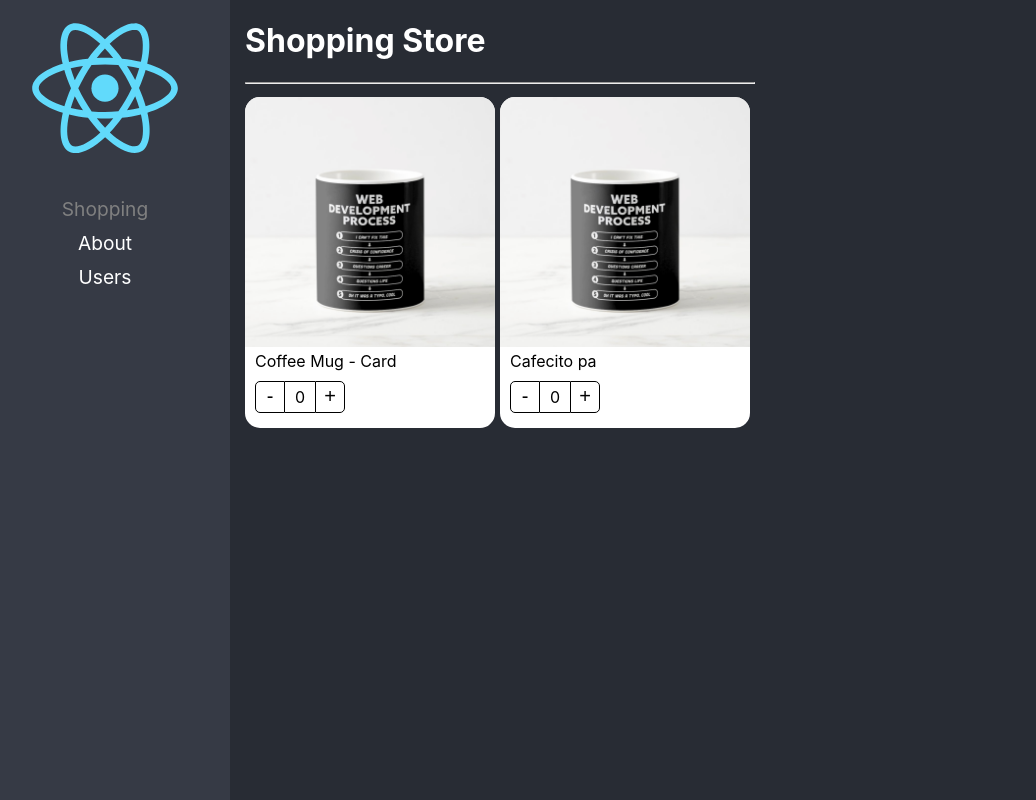
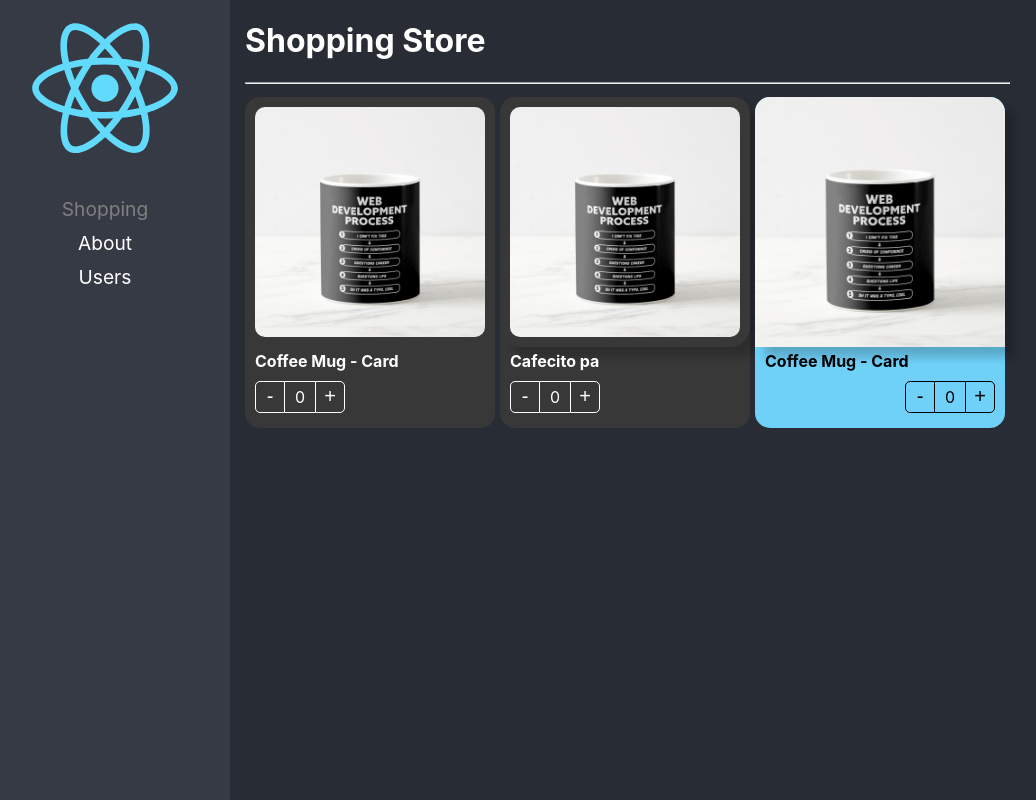
Before and after one commit to GonzaPiccinini/react-adv, a React (Create React App) app: page /home in a window 1280 px wide. Shown: the whole page, without its empty margins (20-1056 px from the left). Built offline with nearby package versions, Linux system fonts and the light colour scheme.

Commit message:
Component Extend Styles - listo

```diff
--- a/src/02-component-patterns/components/ProductButtons.tsx
+++ b/src/02-component-patterns/components/ProductButtons.tsx
@@ -2,12 +2,19 @@
 import { ProductContext } from './ProductCard'
 import styles from '../styles/styles.module.css'
 
+export interface Props {
+  className?: string
+  style?:     React.CSSProperties
+}
 
-export const ProductButtons = () => {
+export const ProductButtons = ({ className, style }: Props) => {
     const { increaseBy, counter } = useContext(ProductContext)
 
     return (
-        <div className={styles.buttonsContainer}>
+        <div
+          className={`${styles.buttonsContainer} ${className}`}
+          style={style}
+        >
           <button onClick={() => increaseBy(-1)} className={styles.buttonMinus}>-</button>
           <div className={styles.countLabel}>{counter}</div>
           <button onClick={() => increaseBy(+1)} className={styles.buttonAdd}>+</button>
--- a/src/02-component-patterns/components/ProductCard.tsx
+++ b/src/02-component-patterns/components/ProductCard.tsx
@@ -1,11 +1,18 @@
 import { createContext } from 'react';
 import { useProduct } from '../hooks/useProduct';
 import styles from '../styles/styles.module.css'
-import { ProductContextProps, ProductCardProps } from '../interfaces/interfaces';
+import { ProductContextProps, Product } from '../interfaces/interfaces';
 
 export const ProductContext = createContext({} as ProductContextProps)
 
-export const ProductCard = ({ children, product }: ProductCardProps) => {
+export interface Props {
+  children?:  React.ReactElement | React.ReactElement[]
+  className?: string
+  product:    Product
+  style?:     React.CSSProperties
+}
+
+export const ProductCard = ({ children, product, className, style }: Props) => {
   const { counter, increaseBy } = useProduct()
 
   return (
@@ -14,7 +21,10 @@
       increaseBy,
       product
     }}>
-      <div className={styles.productCard}>
+      <div
+        className={`${styles.productCard} ${className}`}
+        style={style}
+      >
         {children}
       </div>
     </ProductContext.Provider>
--- a/src/02-component-patterns/components/ProductImage.tsx
+++ b/src/02-component-patterns/components/ProductImage.tsx
@@ -3,7 +3,13 @@
 import noImage from '../assets/no-image.jpg';
 import styles from '../styles/styles.module.css'
 
-export const ProductImage = ({ img = '' }) => {
+export interface Props {
+  img?:       string
+  className?: string
+  style?:     React.CSSProperties
+}
+
+export const ProductImage = ({ img, className, style }: Props) => {
     const { product } = useContext(ProductContext)
     let imgToShow: string
 
@@ -16,6 +22,11 @@
     }
 
     return (
-      <img className={styles.productImg} src={imgToShow} alt='Product' />
+      <img
+        className={`${styles.productImg} ${className}`}
+        style={style}
+        src={imgToShow}
+        alt='Product'
+      />
     )
 }
--- a/src/02-component-patterns/components/ProductTitle.tsx
+++ b/src/02-component-patterns/components/ProductTitle.tsx
@@ -2,10 +2,21 @@
 import { ProductContext } from './ProductCard'
 import styles from '../styles/styles.module.css'
 
-export const ProductTitle = ({ title }: { title?: string }) => {
+export interface Props {
+  title?:     string
+  className?: string
+  style?:     React.CSSProperties
+}
+
+export const ProductTitle = ({ title, className, style }: Props) => {
     const { product } = useContext(ProductContext)
 
     return (
-      <span className={styles.productDescription}>{title ? title : product.title}</span>
+      <span
+        className={`${styles.productDescription} ${className}`}
+        style={style}
+      >
+        {title ? title : product.title}
+      </span>
     )
 }
--- a/src/02-component-patterns/pages/ShoppingPage.tsx
+++ b/src/02-component-patterns/pages/ShoppingPage.tsx
@@ -1,4 +1,5 @@
 import { ProductButtons, ProductCard, ProductImage, ProductTitle } from '../components'
+import '../styles/custom-styles.css'
 
 const product = {
   id: '1',
@@ -16,16 +17,37 @@
           flexDirection: 'row',
           flexWrap: 'wrap'
         }}>
-          <ProductCard product={product}>
-            <ProductCard.Image />
-            <ProductCard.Title />
-            <ProductCard.Buttons />
+          <ProductCard
+            product={product}
+            className='bg-dark text-white'
+          >
+            <ProductCard.Image className='custom-image' />
+            <ProductCard.Title className='text-bold' />
+            <ProductCard.Buttons className='custom-buttons' />
           </ProductCard>
 
-          <ProductCard product={product}>
-            <ProductImage />
-            <ProductTitle title='Cafecito pa' />
-            <ProductButtons />
+          <ProductCard
+            product={product}
+            className='bg-dark text-white'
+          >
+            <ProductImage style={{ boxShadow: '10px 10px 10px rgba(0,0,0,0.2)' }} className='custom-image' />
+            <ProductTitle className='text-bold' title='Cafecito pa' />
+            <ProductButtons className='custom-buttons' />
+          </ProductCard>
+
+          <ProductCard
+            product={product}
+            style={{
+                backgroundColor: '#70D1F8'
+            }}
+          >
+            <ProductImage style={{ boxShadow: '10px 10px 10px rgba(0,0,0,0.2)' }} />
+            <ProductTitle style={{ fontWeight: 'bold' }} />
+            <ProductButtons
+            style={{
+              display: 'flex',
+              justifyContent: 'end'
+            }} />
           </ProductCard>
         </div>
     </div>
--- /dev/null
+++ b/src/02-component-patterns/styles/custom-styles.css
@@ -0,0 +1,22 @@
+.bg-dark {
+    background-color: rgb(56, 56, 56);
+}
+
+.text-white {
+    color: white;
+}
+
+.text-bold {
+    font-weight: bold;
+}
+
+.custom-image {
+    border-radius: 20px;
+    padding: 10px;
+    width: calc(100% - 20px);
+}
+
+.custom-buttons button, .custom-buttons div {
+    color: white;
+    border-color: white;
+}
```
Also changed, not shown: src/02-component-patterns/interfaces/interfaces.ts (+11 -13 lines).
